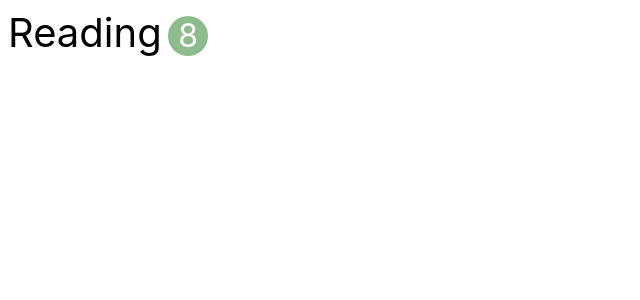
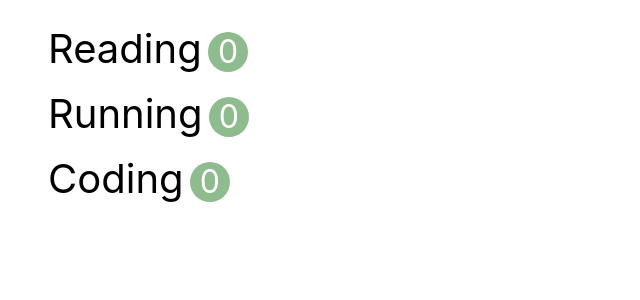
Before and after one commit to magictical/reactHabitTracker, a React (Create React App) app: page / in a window 1280 px wide. Shown: the top 300 px of the page, without its empty margins (0-640 px from the left). Built offline with nearby package versions, Linux system fonts and the light colour scheme; the HTML template or start-up script is replaced by a standard one.

Commit message:
habit 증가 감소 삭제 이벤트 처리

```diff
--- a/src/app.jsx
+++ b/src/app.jsx
@@ -1,8 +1,8 @@
 import "./app.css";
-import Habit from "./components/habit";
+import Habits from "./components/habits";
 
 function App() {
-    return <Habit />;
+    return <Habits />;
 }
 
 export default App;
--- a/src/components/habit.jsx
+++ b/src/components/habit.jsx
@@ -1,18 +1,37 @@
 import React, { Component } from "react";
 
 class Habit extends Component {
+    handleIncrement = () => {
+        this.props.onIncrement(this.props.habit);
+    };
+    handleDecrement = () => {
+        this.props.onDecrement(this.props.habit);
+    };
+    handleDelete = () => {
+        this.props.onDelete(this.props.habit);
+    };
     render() {
+        const { name, count } = this.props.habit;
         return (
             <li className="habit">
-                <span className="habit-name">Reading</span>
-                <span className="habit-count">8</span>
-                <button className="habit-button habit-decrease">
+                <span className="habit-name">{name}</span>
+                <span className="habit-count">{count}</span>
+                <button
+                    className="habit-button habit-decrease"
+                    onClick={this.handleIncrement}
+                >
                     <i className="fas fa-plus-square"></i>
                 </button>
-                <button className="habit-button habit-increase">
+                <button
+                    className="habit-button habit-increase"
+                    onClick={this.handleDecrement}
+                >
                     <i className="fas fa-minus-square"></i>
                 </button>
-                <button className="habit-button habit-delete">
+                <button
+                    className="habit-button habit-delete"
+                    onClick={this.handleDelete}
+                >
                     <i className="fas fa-trash"></i>
                 </button>
             </li>
--- /dev/null
+++ b/src/components/habits.jsx
@@ -0,0 +1,53 @@
+import React, { Component } from "react";
+import Habit from "./habit";
+class Habits extends Component {
+    state = {
+        habits: [
+            { id: 1, name: "Reading", count: 0 },
+            { id: 2, name: "Running", count: 0 },
+            { id: 3, name: "Coding", count: 0 },
+        ],
+    };
+
+    handleIncrement = (habit) => {
+        const habits = [...this.state.habits];
+        const index = habits.indexOf(habit);
+        habits[index].count++;
+        this.setState({ habits });
+    };
+    handleDecrement = (habit) => {
+        const habits = [...this.state.habits];
+        const index = habits.indexOf(habit);
+        const count = habits[index].count - 1;
+        habits[index].count = count < 0 ? 0 : count;
+
+        // 아래와 위는 동일 결과
+        // habits[index].count < 0
+        //     ? (habits[index].count = 0)
+        //     : habits[index].count--;
+
+        this.setState({ habits });
+    };
+    handleDelete = (habit) => {
+        const habits = this.state.habits.filter((item) => item.id !== habit.id);
+        this.setState({ habits });
+    };
+
+    render() {
+        return (
+            <ul>
+                {this.state.habits.map((habit) => (
+                    <Habit
+                        key={habit.id}
+                        habit={habit}
+                        onIncrement={this.handleIncrement}
+                        onDecrement={this.handleDecrement}
+                        onDelete={this.handleDelete}
+                    />
+                ))}
+            </ul>
+        );
+    }
+}
+
+export default Habits;
```
